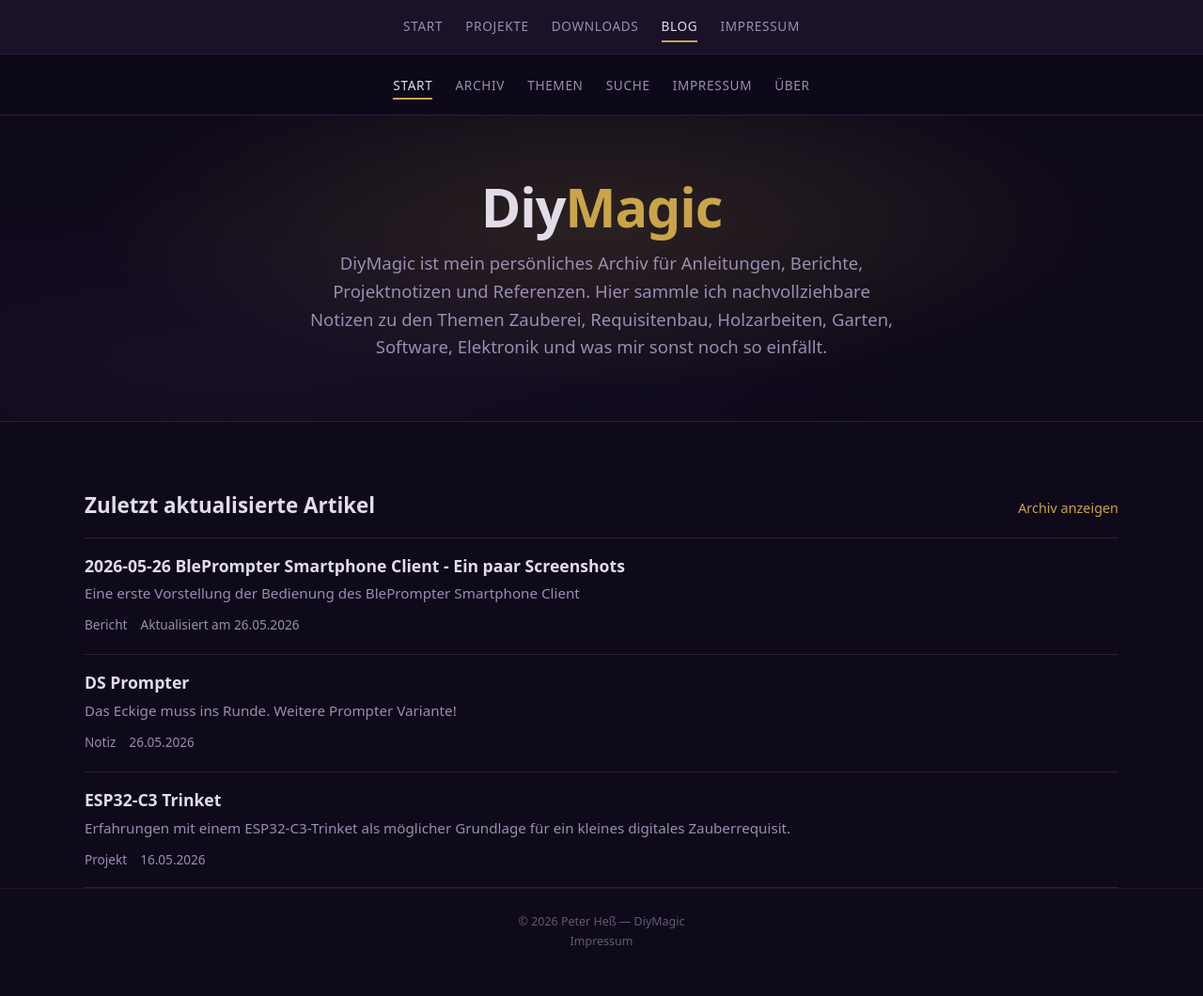
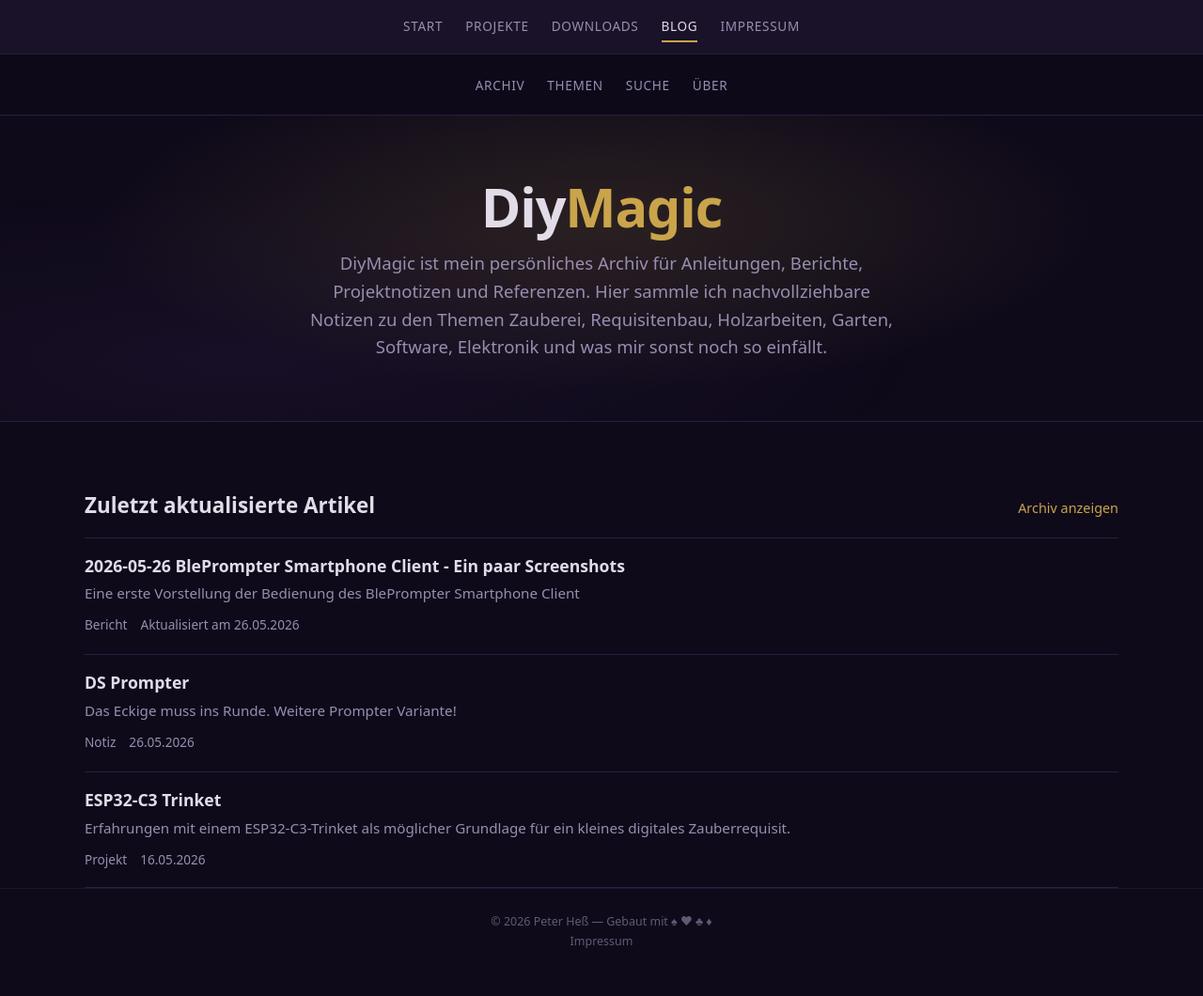
Before and after one commit to hesspet/Zauberhaft, a Jekyll site: the page built from diy-magic/index.md, in a window 1280 px wide. Shown: the whole page at 94% size. Built offline with Jekyll 4.4.1, drawn with Linux system fonts in a browser that asks for light colours.

Commit message:
Footer vereinheitlicht, Unternavigation bereinigt
Footer: 'DiyMagic' -> 'Gebaut mit ♠ ♥ ♣ ♦' wie auf Hauptseite. Navigation: 'Start' (redundant zu Blog-Link) und 'Impressum' (im Footer) entfernt. Verbleibend: Archiv, Themen, Suche, Über.

```diff
--- a/_data/diymagic_site_navigation.yml
+++ b/_data/diymagic_site_navigation.yml
@@ -1,12 +1,8 @@
-- title: Start
-  url: /diy-magic/
 - title: Archiv
   url: /diy-magic/archiv/
 - title: Themen
   url: /diy-magic/themen/
 - title: Suche
   url: /diy-magic/suche/
-- title: Impressum
-  url: /diy-magic/impressum/
 - title: Über
   url: /diy-magic/ueber/
--- a/_includes/diymagic_footer.html
+++ b/_includes/diymagic_footer.html
@@ -1,6 +1,6 @@
 <footer class="site-footer">
   <div class="site-footer__inner">
-    <p>&copy; {{ site.time | date: '%Y' }} {{ site.author }} &mdash; DiyMagic</p>
+    <p>&copy; {{ site.time | date: '%Y' }} {{ site.author }} &mdash; Gebaut mit ♠ ♥ ♣ ♦</p>
     <p><a href="{{ '/diy-magic/impressum/' | relative_url }}">Impressum</a></p>
   </div>
 </footer>
```
